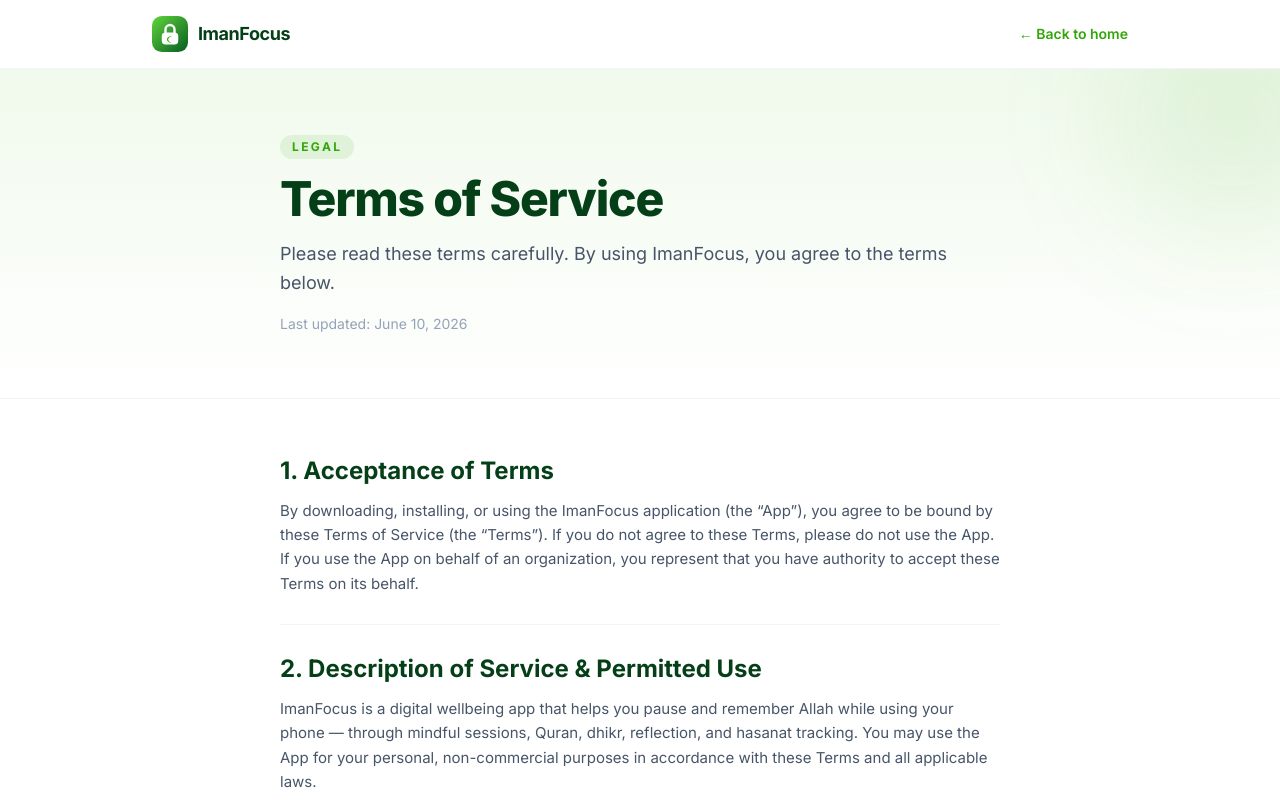
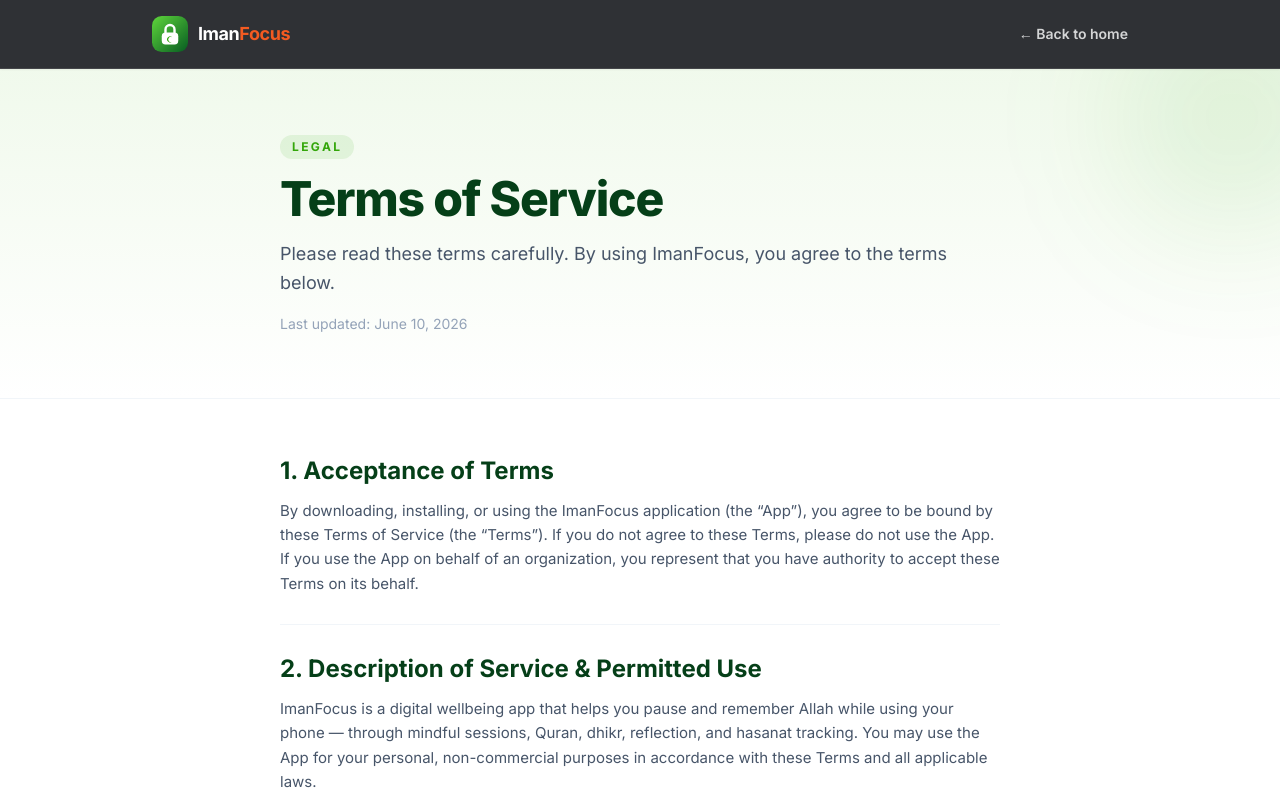
Before and after one commit to AanisMJama/imanlock-landing, a Next.js app: page /terms in a window 1280 px wide. Shown: the top 800 px of the page. Built offline with nearby package versions, Linux system fonts and the light colour scheme; no server answers.

Commit message:
Match ImanFocus header to dark navigation style

```diff
--- a/src/components/site/SiteHeader.tsx
+++ b/src/components/site/SiteHeader.tsx
@@ -1,22 +1,24 @@
 import Link from "next/link";
 import { LogoMark } from "@/components/icons";
 
-export function SiteHeader() {
+export function SiteHeader({ showBackLink = true }: { showBackLink?: boolean }) {
   return (
-    <header className="sticky top-0 z-40 border-b border-slate-100 bg-white/80 backdrop-blur-md">
+    <header className="sticky top-0 z-40 border-b border-white/10 bg-[#24262b]/95 text-white shadow-sm backdrop-blur-md">
       <div className="mx-auto flex max-w-5xl items-center justify-between px-6 py-4">
         <Link href="/" className="flex items-center gap-2.5" aria-label="ImanFocus home">
           <LogoMark className="h-9 w-9" />
-          <span className="text-lg font-bold tracking-tight text-iman-deep">
-            ImanFocus
+          <span className="text-lg font-bold tracking-tight text-white">
+            Iman<span className="text-[#f45b21]">Focus</span>
           </span>
         </Link>
-        <Link
-          href="/"
-          className="text-sm font-semibold text-iman-primary transition-colors hover:text-iman-dark"
-        >
-          ← Back to home
-        </Link>
+        {showBackLink && (
+          <Link
+            href="/"
+            className="text-sm font-semibold text-white/80 transition-colors hover:text-orange-300"
+          >
+            ← Back to home
+          </Link>
+        )}
       </div>
     </header>
   );
```
